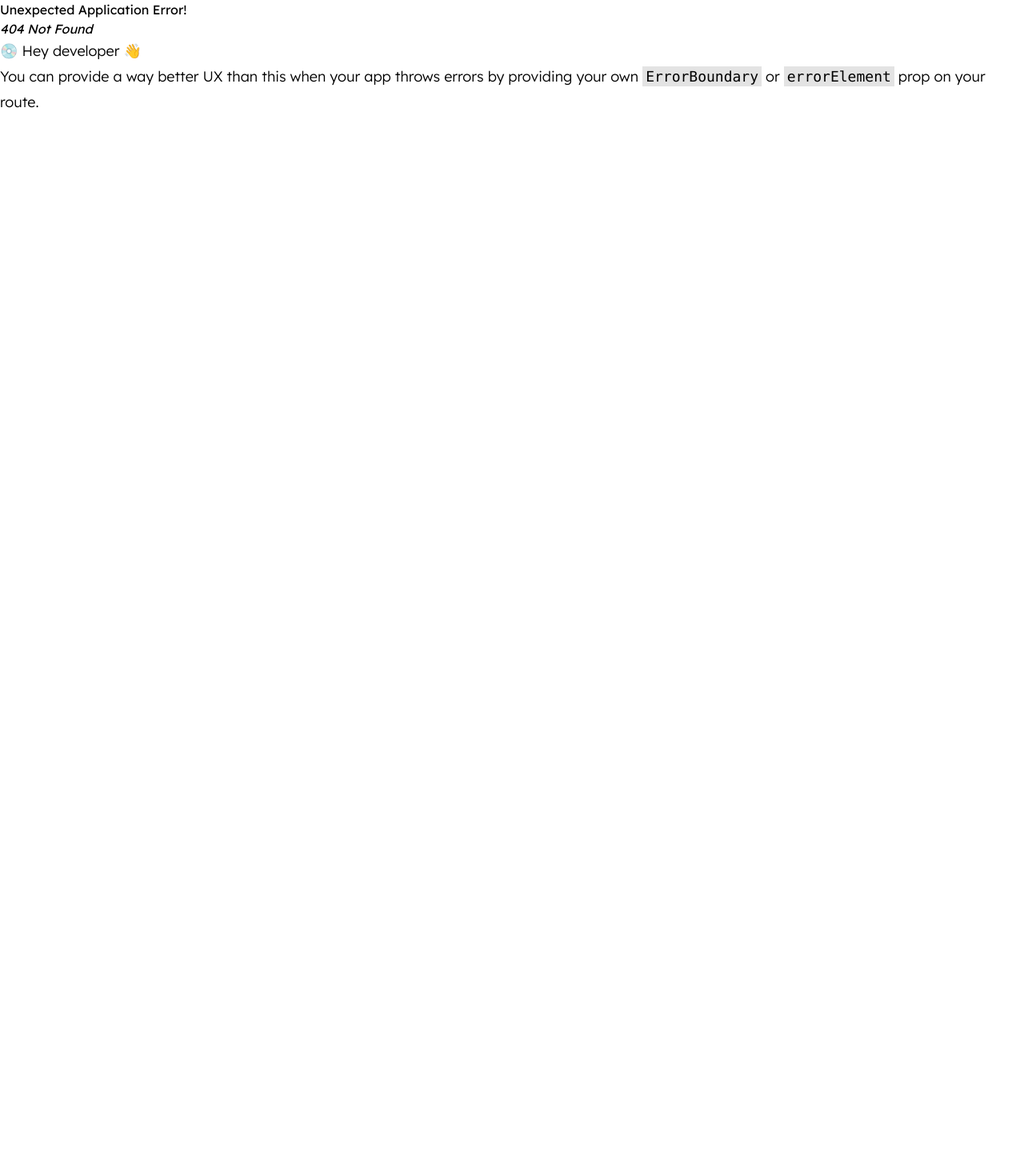
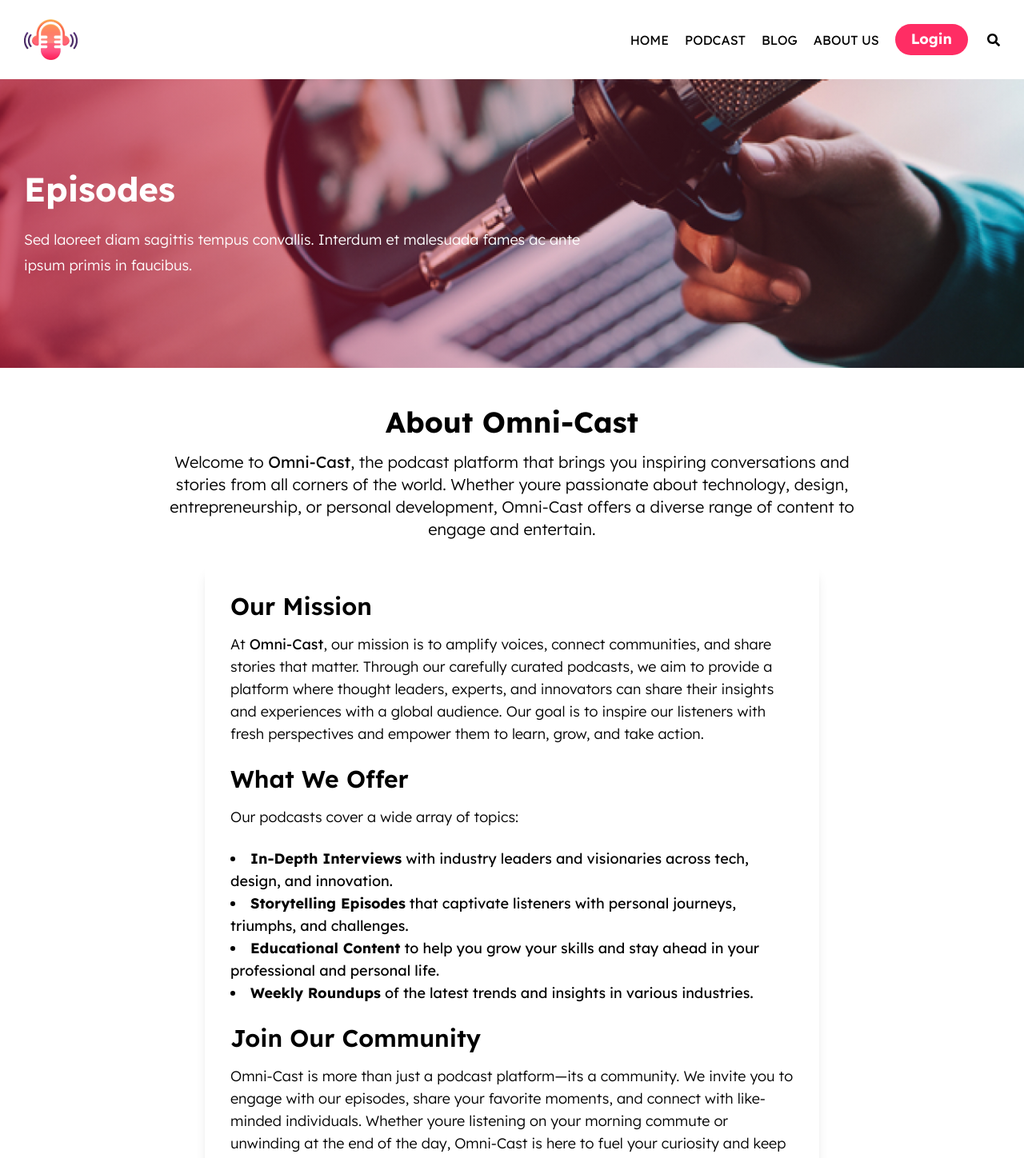
Before and after one commit to nahid-hn-kiran/omni-cast, a React (Vite) app: page /about-us in a window 1280 px wide. Before the commit this address had no page. Shown: the top 1448 px of the page at 80% size. Before the commit the page ends 800 px from the top, so only its background shows below. Built offline with nearby package versions, Linux system fonts and the light colour scheme.

Commit message:
Login register page added

```diff
--- /dev/null
+++ b/src/Pages/AboutUs/AboutUs.jsx
@@ -0,0 +1,94 @@
+import { Link } from "react-router-dom";
+import PageTitle from "../../components/PageTitle/PageTitle";
+
+const AboutUs = () => {
+  return (
+    <div>
+      <PageTitle />
+      <div className="min-h-screen bg-gray-50 py-12 px-4 sm:px-6 lg:px-8">
+        <div className="container">
+          <div className="max-w-4xl mx-auto text-center">
+            <h1 className="text-4xl font-bold text-gray-800 mb-4">
+              About Omni-Cast
+            </h1>
+            <p className="text-xl text-gray-600 mb-8">
+              Welcome to <strong>Omni-Cast</strong>, the podcast platform that
+              brings you inspiring conversations and stories from all corners of
+              the world. Whether youre passionate about technology, design,
+              entrepreneurship, or personal development, Omni-Cast offers a
+              diverse range of content to engage and entertain.
+            </p>
+          </div>
+
+          {/* Content Section */}
+          <div className="max-w-3xl mx-auto bg-white p-8 shadow-lg rounded-lg">
+            {/* Our Mission */}
+            <h2 className="text-3xl font-semibold text-gray-800 mb-4">
+              Our Mission
+            </h2>
+            <p className="text-lg text-gray-600 mb-6">
+              At <strong>Omni-Cast</strong>, our mission is to amplify voices,
+              connect communities, and share stories that matter. Through our
+              carefully curated podcasts, we aim to provide a platform where
+              thought leaders, experts, and innovators can share their insights
+              and experiences with a global audience. Our goal is to inspire our
+              listeners with fresh perspectives and empower them to learn, grow,
+              and take action.
+            </p>
+
+            {/* What We Offer */}
+            <h2 className="text-3xl font-semibold text-gray-800 mb-4">
+              What We Offer
+            </h2>
+            <p className="text-lg text-gray-600 mb-6">
+              Our podcasts cover a wide array of topics:
+            </p>
+            <ul className="list-disc list-inside text-lg text-gray-600 mb-6">
+              <li>
+                <strong>In-Depth Interviews</strong> with industry leaders and
+                visionaries across tech, design, and innovation.
+              </li>
+              <li>
+                <strong>Storytelling Episodes</strong> that captivate listeners
+                with personal journeys, triumphs, and challenges.
+              </li>
+              <li>
+                <strong>Educational Content</strong> to help you grow your
+                skills and stay ahead in your professional and personal life.
+              </li>
+              <li>
+                <strong>Weekly Roundups</strong> of the latest trends and
+                insights in various industries.
+              </li>
+            </ul>
+
+            {/* Community Section */}
+            <h2 className="text-3xl font-semibold text-gray-800 mb-4">
+              Join Our Community
+            </h2>
+            <p className="text-lg text-gray-600 mb-8">
+              Omni-Cast is more than just a podcast platform—its a community. We
+              invite you to engage with our episodes, share your favorite
+              moments, and connect with like-minded individuals. Whether youre
+              listening on your morning commute or unwinding at the end of the
+              day, Omni-Cast is here to fuel your curiosity and keep you
+              inspired.
+            </p>
+
+            {/* Call to Action */}
+            <div className="text-center">
+              <p className="text-xl text-gray-600 mb-4">
+                Subscribe to Omni-Cast and never miss an episode.
+              </p>
+              <Link to="/" className="primary-btn">
+                Subscribe Now
+              </Link>
+            </div>
+          </div>
+        </div>
+      </div>
+    </div>
+  );
+};
+
+export default AboutUs;
--- /dev/null
+++ b/src/Pages/NotFound/NotFound.jsx
@@ -0,0 +1,23 @@
+import { useNavigate } from "react-router-dom";
+
+const NotFound = () => {
+  const navigate = useNavigate();
+  const goBack = (e) => {
+    e.pteventDefault();
+    navigate(-1);
+  };
+  return (
+    <div className="not-found pt-20">
+      <div className="container">
+        <button className="primary-btn" onClick={goBack}>
+          Go Back
+        </button>
+        <div className="not-found-message my-4">
+          <h2>Sorry! page not found.</h2>
+        </div>
+      </div>
+    </div>
+  );
+};
+
+export default NotFound;
--- a/src/Shared/Header/Header.jsx
+++ b/src/Shared/Header/Header.jsx
@@ -33,8 +33,8 @@ const Header = () => {
                       </Link>
                     </li>
                   ))}
-                  <Link to="/" className="primary-btn">
-                    Donate
+                  <Link to="/login" className="primary-btn">
+                    Login
                   </Link>
                 </ul>
               </nav>
@@ -45,7 +45,7 @@ const Header = () => {
               </div>
             </div>
             {/* Mobile Menu  */}
-            <div className="mobile-menu relative">
+            <div className="mobile-menu md:hidden relative">
               <div className="show-menu text-end">
                 <button
                   onClick={showMenuHandler}
@@ -71,8 +71,8 @@ const Header = () => {
                         </Link>
                       </li>
                     ))}
-                    <Link to="/" className="primary-btn">
-                      Donate
+                    <Link to="/login" className="primary-btn">
+                      Login
                     </Link>
                   </ul>
                 </nav>
--- /dev/null
+++ b/src/Shared/Login/Login.jsx
@@ -0,0 +1,55 @@
+import { useState } from "react";
+import { Link } from "react-router-dom";
+
+const Login = () => {
+  const [email, setEmail] = useState("");
+  const [password, setPassword] = useState("");
+
+  const handleSubmit = (e) => {
+    e.preventDefault();
+  };
+
+  return (
+    <div className="flex justify-center items-center h-screen bg-gray-100">
+      <div className="w-full max-w-md bg-gradient-pink p-8 rounded-lg shadow-lg">
+        <h2 className="text-2xl font-bold text-center mb-6">Login</h2>
+        <form onSubmit={handleSubmit}>
+          <div className="mb-4">
+            <label className="block text-gray-700">Email</label>
+            <input
+              type="email"
+              value={email}
+              onChange={(e) => setEmail(e.target.value)}
+              className="w-full px-3 py-2 border rounded-md focus:outline-none focus:ring-2 focus:ring-red-500"
+              required
+            />
+          </div>
+          <div className="mb-4">
+            <label className="block text-gray-700">Password</label>
+            <input
+              type="password"
+              value={password}
+              onChange={(e) => setPassword(e.target.value)}
+              className="w-full px-3 py-2 border rounded-md focus:outline-none focus:ring-2 focus:ring-red-500"
+              required
+            />
+          </div>
+          <button
+            type="submit"
+            className="w-full bg-red-500 text-white py-2 rounded-md hover:bg-red-600 transition-colors"
+          >
+            Login
+          </button>
+        </form>
+        <p className="text-center mt-4">
+          Don't have an account?{" "}
+          <Link to="/register" className="text-red-500 hover:underline">
+            Register
+          </Link>
+        </p>
+      </div>
+    </div>
+  );
+};
+
+export default Login;
--- /dev/null
+++ b/src/Shared/Register/Register.jsx
@@ -0,0 +1,70 @@
+import { useState } from "react";
+import { Link } from "react-router-dom";
+
+const Register = () => {
+  const [email, setEmail] = useState("");
+  const [password, setPassword] = useState("");
+  const [confirmPassword, setConfirmPassword] = useState("");
+
+  const handleSubmit = (e) => {
+    e.preventDefault();
+    if (password !== confirmPassword) {
+      alert("Passwords do not match");
+      return;
+    }
+  };
+
+  return (
+    <div className="flex justify-center items-center h-screen bg-gray-100">
+      <div className="w-full max-w-md bg-gradient-pink p-8 rounded-lg shadow-lg">
+        <h2 className="text-2xl font-bold text-center mb-6">Register</h2>
+        <form onSubmit={handleSubmit}>
+          <div className="mb-4">
+            <label className="block text-gray-700">Email</label>
+            <input
+              type="email"
+              value={email}
+              onChange={(e) => setEmail(e.target.value)}
+              className="w-full px-3 py-2 border rounded-md focus:outline-none focus:ring-2 focus:ring-red-500"
+              required
+            />
+          </div>
+          <div className="mb-4">
+            <label className="block text-gray-700">Password</label>
+            <input
+              type="password"
+              value={password}
+              onChange={(e) => setPassword(e.target.value)}
+              className="w-full px-3 py-2 border rounded-md focus:outline-none focus:ring-2 focus:ring-red-500"
+              required
+            />
+          </div>
+          <div className="mb-4">
+            <label className="block text-gray-700">Confirm Password</label>
+            <input
+              type="password"
+              value={confirmPassword}
+              onChange={(e) => setConfirmPassword(e.target.value)}
+              className="w-full px-3 py-2 border rounded-md focus:outline-none focus:ring-2 focus:ring-red-500"
+              required
+            />
+          </div>
+          <button
+            type="submit"
+            className="w-full bg-red-500 text-white py-2 rounded-md hover:bg-red-600 transition-colors"
+          >
+            Register
+          </button>
+        </form>
+        <p className="text-center mt-4">
+          Already have an account?{" "}
+          <Link to="/login" className="text-red-500 hover:underline">
+            Login
+          </Link>
+        </p>
+      </div>
+    </div>
+  );
+};
+
+export default Register;
--- a/src/constants/constants.jsx
+++ b/src/constants/constants.jsx
@@ -1,7 +1,6 @@
 export const navMenu = [
   { name: "Home", url: "/" },
   { name: "Podcast", url: "/podcasts" },
+  { name: "Blog", url: "blog" },
   { name: "About Us", url: "about-us" },
-  { name: "Shop", url: "/shop" },
-  { name: "Blog", url: "blog" },
 ];
--- a/src/index.css
+++ b/src/index.css
@@ -10,6 +10,7 @@
   --omni-yellow: #fe8a60;
   --omni-pink: #ff2d64;
   --omni-gray: #2b0051;
+  --omni-gray-light: #e0e0e0;
   --omni-black: #18002d;
   --omni-dark: #000000;
   --omni-white: #ffffff;
--- a/src/main.jsx
+++ b/src/main.jsx
@@ -4,6 +4,7 @@ import App from "./App.jsx";
 import "./index.css";
 import { RouterProvider } from "react-router-dom";
 import Router from "./Routes/Router.jsx";
+import "react-datepicker/dist/react-datepicker.css";
 
 createRoot(document.getElementById("root")).render(
   <StrictMode>
```
Also changed, not shown: src/Routes/Router.jsx (+20 -0 lines), src/assets/images/notfound.webp (added).
